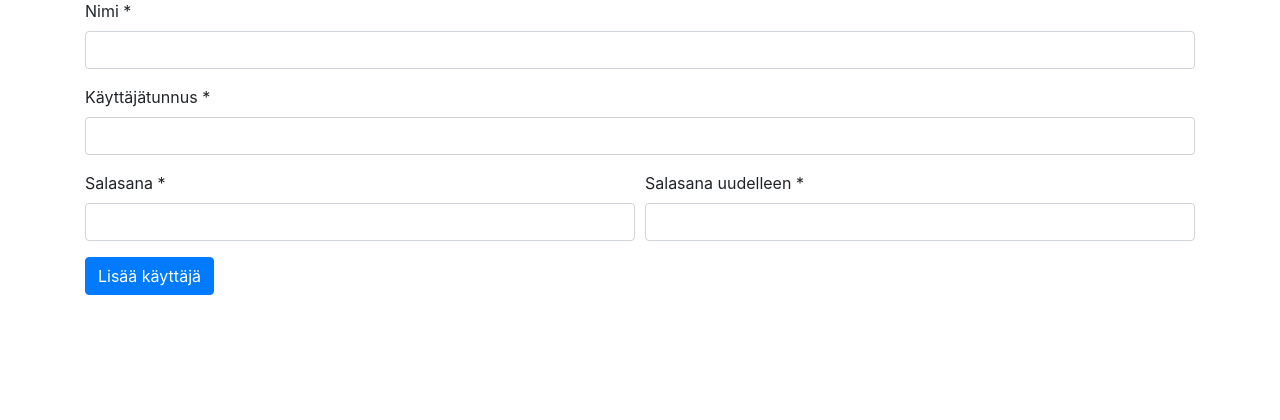
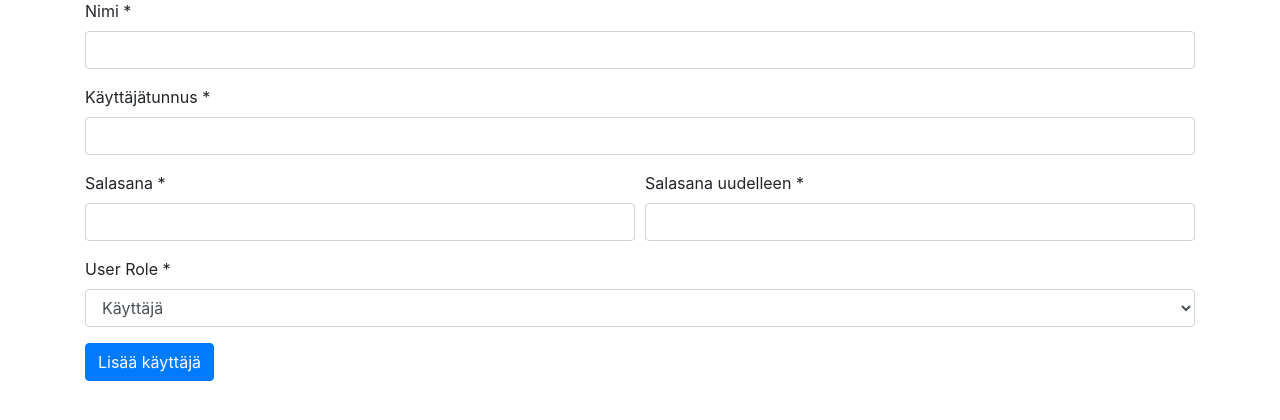
Before and after one commit to teemuoksanen/tsoha-sopimuskanta, a Flask app: page /users/new/ in a window 1280 px wide. Shown: the part 127-547 px from the top of the page. Run offline with Flask 2, Linux system fonts and the light colour scheme; a user stored in the database is signed in; tables that the repository leaves empty hold one stand-in row (values such as "Sample post"); some libraries are stand-ins or nearby versions.

Commit message:
Käyttäjätyypit otettu käyttöön

```diff
--- a/application/__init__.py
+++ b/application/__init__.py
@@ -17,6 +17,36 @@ db = SQLAlchemy(app)
 from flask_bcrypt import Bcrypt
 bcrypt = Bcrypt(app)
 
+# Login
+from os import urandom
+app.config["SECRET_KEY"] = urandom(32)
+
+from flask_login import LoginManager, current_user
+login_manager = LoginManager()
+login_manager.init_app(app)
+
+login_manager.login_view = "auth_login"
+login_manager.login_message = "Sinun on kirjauduttava sisään käyttääksesi tätä toimintoa."
+
+# roles in login_required
+from functools import wraps
+
+def login_required(_func=None, *, role="ANY"):
+    def wrapper(func):
+        @wraps(func)
+        def decorated_view(*args, **kwargs):
+            if not (current_user and current_user.is_authenticated):
+                return login_manager.unauthorized()
+
+            acceptable_roles = set(("ANY", *current_user.roles()))
+
+            if role not in acceptable_roles:
+                return login_manager.unauthorized()
+
+            return func(*args, **kwargs)
+        return decorated_view
+    return wrapper if _func is None else wrapper(_func)
+
 from application import views
 
 # Contracts
@@ -31,17 +61,8 @@ from application.parties import views
 from application.auth import models
 from application.auth import views
 
-# Login
+# Login, part 2
 from application.auth.models import User
-from os import urandom
-app.config["SECRET_KEY"] = urandom(32)
-
-from flask_login import LoginManager
-login_manager = LoginManager()
-login_manager.init_app(app)
-
-login_manager.login_view = "auth_login"
-login_manager.login_message = "Sinun on kirjauduttava sisään käyttääksesi tätä toimintoa."
 
 @login_manager.user_loader
 def load_user(user_id):
--- a/application/auth/forms.py
+++ b/application/auth/forms.py
@@ -1,5 +1,5 @@
 from flask_wtf import FlaskForm
-from wtforms import PasswordField, StringField, HiddenField, validators
+from wtforms import PasswordField, StringField, HiddenField, SelectField, validators
 
 class LoginForm(FlaskForm):
     username = StringField("Käyttäjätunnus")
@@ -14,6 +14,7 @@ class UserForm(FlaskForm):
     username = StringField("Käyttäjätunnus", [validators.Length(min=1, max=144, message="Käyttäjätunnuksen on oltava %(min)d-%(max)d merkkiä pitkä")])
     password = PasswordField("Salasana", [validators.Length(min=8, max=144, message="Salasanan on oltava %(min)d-%(max)d merkkiä pitkä"), validators.EqualTo("confirmPassword", message="Salasanojen on täsmättävä")])
     confirmPassword = PasswordField("Salasana uudelleen")
+    user_role = SelectField(choices=[('NORMAL', 'Käyttäjä'), ('ADMIN', 'Ylläpitäjä')])
 
     class Meta:
         csrf = False
@@ -21,6 +22,7 @@ class UserForm(FlaskForm):
 class UserEditForm(FlaskForm):
     name = StringField("Nimi", [validators.Length(min=1, max=144, message="Nimen on oltava %(min)d-%(max)d merkkiä pitkä")])
     username = StringField("Käyttäjätunnus", [validators.Length(min=1, max=144, message="Käyttäjätunnuksen on oltava %(min)d-%(max)d merkkiä pitkä")])
+    user_role = SelectField(choices=[('NORMAL', 'Käyttäjä'), ('ADMIN', 'Ylläpitäjä')])
 
     class Meta:
         csrf = False
--- a/application/auth/views.py
+++ b/application/auth/views.py
@@ -1,12 +1,12 @@
 from flask import render_template, request, redirect, url_for
-from flask_login import login_user, logout_user, login_required
+from flask_login import login_user, logout_user, current_user
 
-from application import app, db, bcrypt
+from application import app, db, bcrypt, login_required
 from application.auth.models import User
 from application.auth.forms import LoginForm, UserForm, UserEditForm, PasswordEditForm
 
 @app.route("/users/", methods=["GET"])
-@login_required
+@login_required(role="ANY")
 def users_index():
     users = User.users_with_contracts_count()
     return render_template("auth/list.html", users = users)
@@ -19,7 +19,7 @@ def users_create():
         return render_template("auth/new.html", form = form)
 
     pw_hash = bcrypt.generate_password_hash(form.password.data).decode('utf-8')
-    user = User(form.name.data, form.username.data, pw_hash)
+    user = User(form.name.data, form.username.data, pw_hash, form.user_role.data)
 
     db.session().add(user)
     db.session().commit()
@@ -31,7 +31,7 @@ def users_new():
     return render_template("auth/new.html", form = UserForm())
 
 @app.route("/users/edit/<int:user_id>/", methods=["GET"])
-@login_required
+@login_required(role="ANY")
 def users_edit_form(user_id):
     user = User.query.get(user_id)
     form = UserEditForm(obj=user)
@@ -39,7 +39,7 @@ def users_edit_form(user_id):
     return render_template("auth/edit.html", form = form, form_pw = form_pw, user = user, updated = "none")
 
 @app.route("/users/edit/<int:user_id>/", methods=["POST"])
-@login_required
+@login_required(role="ANY")
 def users_edit(user_id):
     user = User.query.get(user_id)
     form = UserEditForm(request.form)
@@ -50,6 +50,7 @@ def users_edit(user_id):
 
     user.username = form.username.data
     user.name = form.name.data
+    user.user_role = form.user_role.data
 
     db.session().add(user)
     db.session().commit()
@@ -57,7 +58,7 @@ def users_edit(user_id):
     return render_template("auth/edit.html", form = form, form_pw = form_pw, user = user, updated = "user")
 
 @app.route("/users/edit/<int:user_id>/password/", methods=["POST"])
-@login_required
+@login_required(role="ANY")
 def users_edit_pw(user_id):
     user = User.query.get(user_id)
     form = UserEditForm(obj=user)
--- a/application/templates/auth/new.html
+++ b/application/templates/auth/new.html
@@ -81,6 +81,23 @@
     </div>
   </div>
 
+  <div class="form-group">
+    {{ form.user_role.label }} *
+    {% if form.user_role.errors %}
+    {{ form.user_role(class_="form-control is-invalid") }}
+    <div class="invalid-feedback">
+      {% for error in form.user_role.errors %}
+      {{ error }}
+      {% endfor %}
+    </div>
+    {% else %}
+    {{ form.user_role(class_="form-control") }}
+      {% if form.user_role.description %}
+      <small class="form-text text-muted">{{ form.user_role.description }}</small>
+      {% endif %}
+    {% endif %}
+  </div>
+
   <button type="submit" class="btn btn-primary mr-1">Lisää käyttäjä</button>
 
 </form>
```
Also changed, not shown: application/auth/models.py (+6 -1 lines), application/contracts/views.py (+10 -10 lines), application/parties/views.py (+10 -10 lines), application/templates/auth/edit.html (+17 -0 lines).
